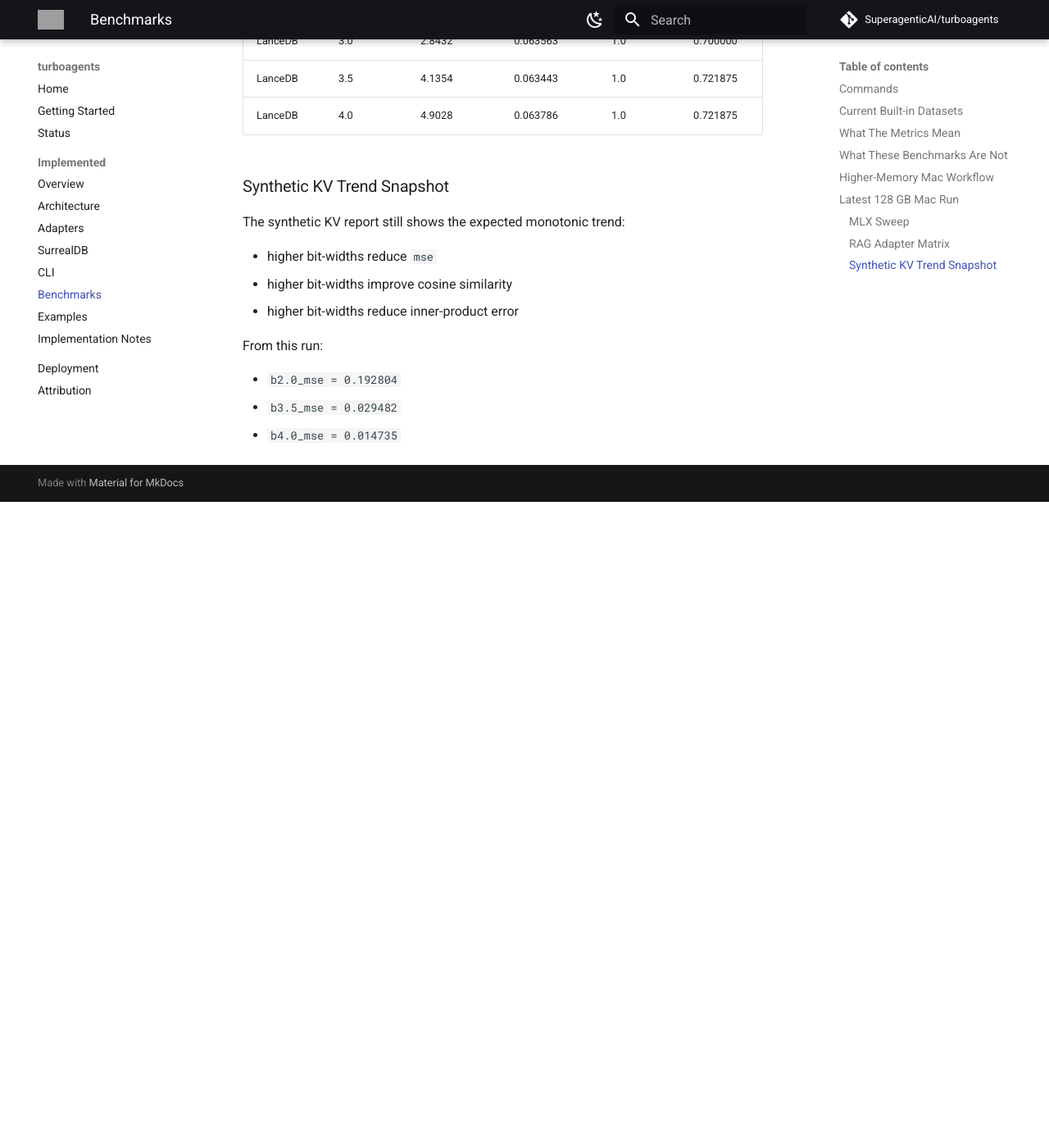
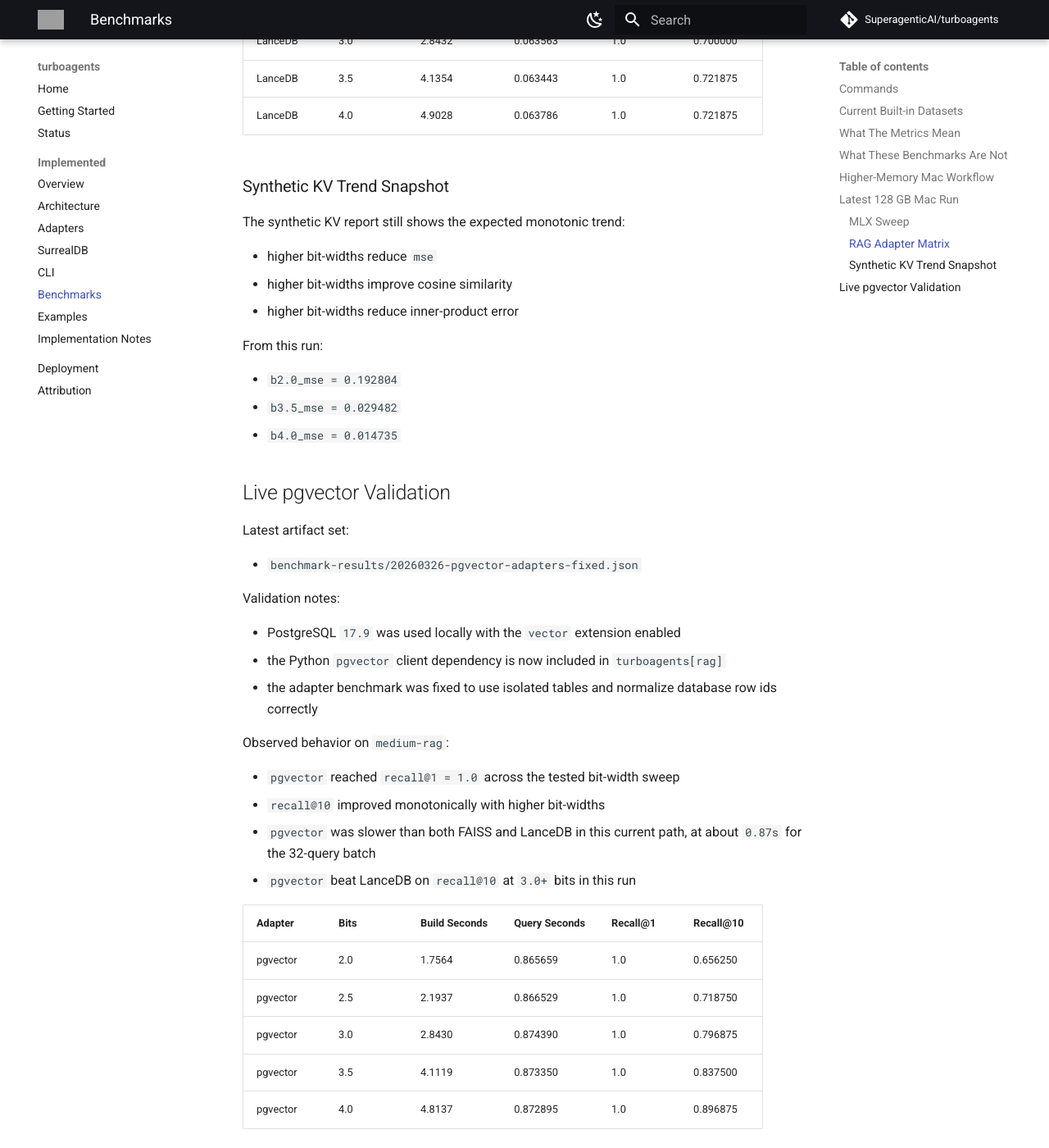
Before and after one commit to SuperagenticAI/turboagents, an MkDocs documentation site: the page built from docs/benchmarks.md, in a window 1280 px wide and 1400 px high, scrolled down 3723 px. Shown: the whole window at 82% size. Built offline with MkDocs 1.6.1 and Material for MkDocs 9.7.7, drawn with Linux system fonts in a browser that asks for light colours; comment, search, counter and statistics services are not loaded; before the commit the page ends 4335 px from its top, so only the background shows below that; grey boxes are pictures that could not be loaded.

Commit message:
Fix pgvector benchmark validation

```diff
--- a/docs/benchmarks.md
+++ b/docs/benchmarks.md
@@ -152,3 +152,30 @@
 - `b2.0_mse = 0.192804`
 - `b3.5_mse = 0.029482`
 - `b4.0_mse = 0.014735`
+
+## Live pgvector Validation
+
+Latest artifact set:
+
+- `benchmark-results/20260326-pgvector-adapters-fixed.json`
+
+Validation notes:
+
+- PostgreSQL `17.9` was used locally with the `vector` extension enabled
+- the Python `pgvector` client dependency is now included in `turboagents[rag]`
+- the adapter benchmark was fixed to use isolated tables and normalize database row ids correctly
+
+Observed behavior on `medium-rag`:
+
+- `pgvector` reached `recall@1 = 1.0` across the tested bit-width sweep
+- `recall@10` improved monotonically with higher bit-widths
+- `pgvector` was slower than both FAISS and LanceDB in this current path, at about `0.87s` for the 32-query batch
+- `pgvector` beat LanceDB on `recall@10` at `3.0+` bits in this run
+
+| Adapter | Bits | Build Seconds | Query Seconds | Recall@1 | Recall@10 |
+| --- | --- | --- | --- | --- | --- |
+| pgvector | 2.0 | 1.7564 | 0.865659 | 1.0 | 0.656250 |
+| pgvector | 2.5 | 2.1937 | 0.866529 | 1.0 | 0.718750 |
+| pgvector | 3.0 | 2.8430 | 0.874390 | 1.0 | 0.796875 |
+| pgvector | 3.5 | 4.1119 | 0.873350 | 1.0 | 0.837500 |
+| pgvector | 4.0 | 4.8137 | 0.872895 | 1.0 | 0.896875 |
--- a/pyproject.toml
+++ b/pyproject.toml
@@ -76,6 +76,7 @@
 rag = [
   "faiss-cpu>=1.8.0",
   "lancedb>=0.15.0",
+  "pgvector>=0.3.6",
   "psycopg2-binary>=2.9.0",
   "surrealdb>=1.0.0",
 ]
@@ -93,6 +94,7 @@
   "vllm>=0.8.0",
   "faiss-cpu>=1.8.0",
   "lancedb>=0.15.0",
+  "pgvector>=0.3.6",
   "psycopg2-binary>=2.9.0",
   "surrealdb>=1.0.0",
   "fastapi>=0.110.0",
```
Also changed, not shown: docs/status.md (+2 -1 lines), 2 other files.
